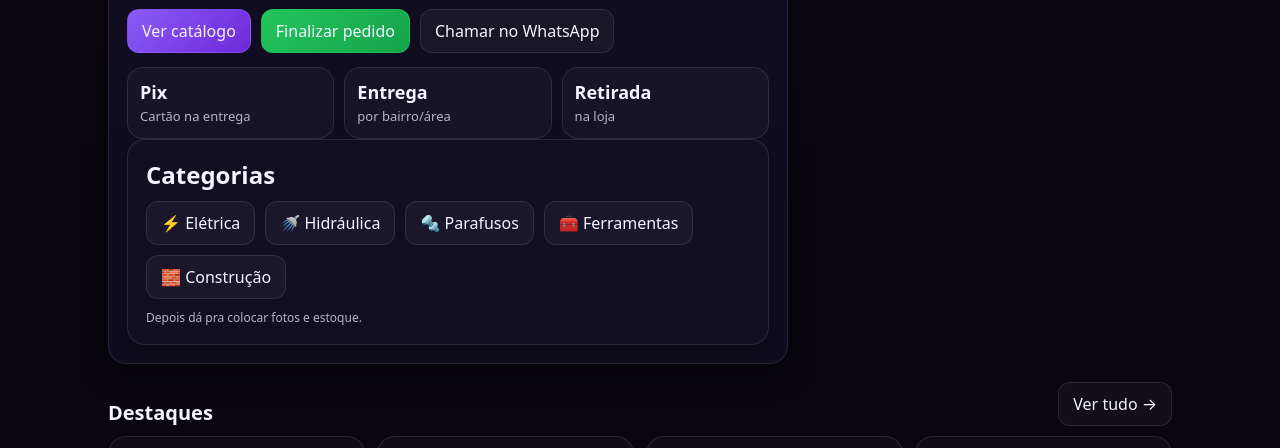
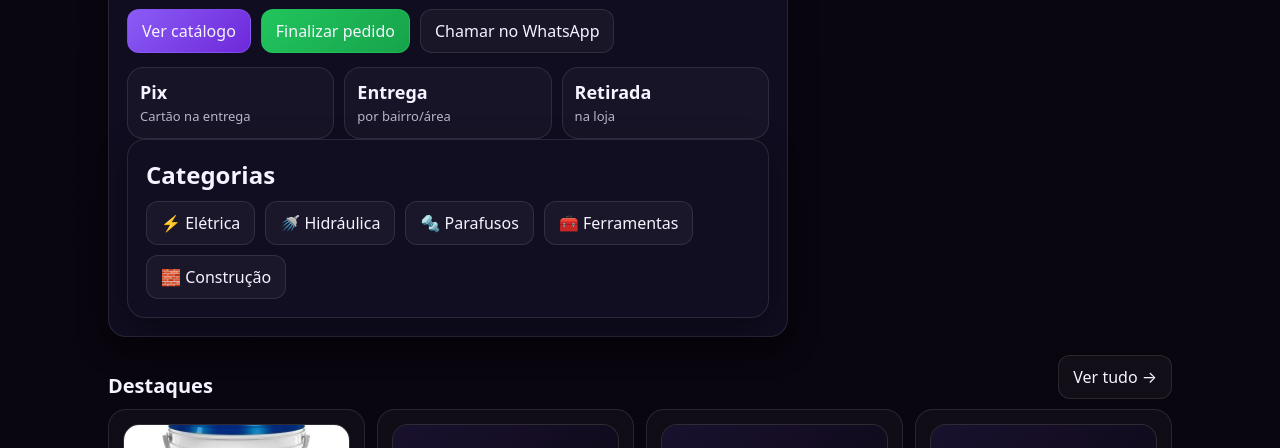
Before and after one commit to Arthurvs1022/AL, a plain HTML site: page index.html in a window 1280 px wide. Shown: the part 275-723 px from the top of the page. Drawn offline with Linux system fonts and the light colour scheme.

Commit message:
Add files via upload

```diff
--- a/index.html
+++ b/index.html
@@ -57,7 +57,6 @@
           <a class="btn" href="catalogo.html#cat=Ferramentas">🧰 Ferramentas</a>
           <a class="btn" href="catalogo.html#cat=Construção">🧱 Construção</a>
         </div>
-        <div class="small" style="margin-top:10px">Depois dá pra colocar fotos e estoque.</div>
       </div>
     </section>
 
```
